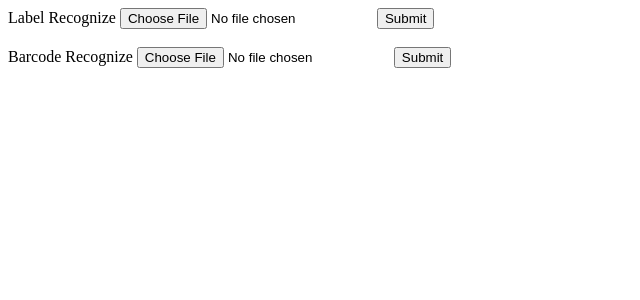
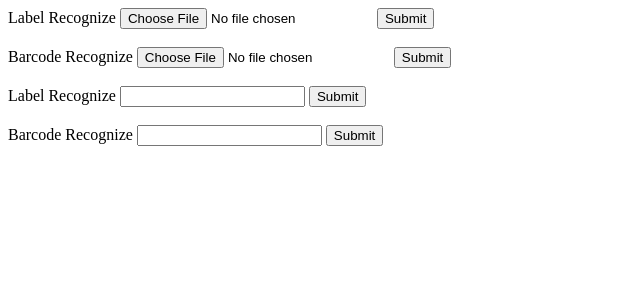
Before and after one commit to imclab/Vinodex, a Django app: page /wine/image in a window 1280 px wide. Shown: the top 300 px of the page, without its empty margins (0-640 px from the left). Run offline with Django 3.2, Linux system fonts and the light colour scheme; parts of the project's set-up code (start-up, migrations or seed data) failed here and were passed over.

Commit message:
URL upload form made

```diff
--- a/wine/wine/templates/upload.html
+++ b/wine/wine/templates/upload.html
@@ -20,4 +20,20 @@
   <input type="file" name="image" />
   <input type="submit">
 </form>
+
+<br />
+
+<form method="GET" action="/api/v1/wine/ocr">
+  Label Recognize
+  <input type="text" name="url" />
+  <input type="submit">
+</form>
+
+<br />
+
+<form method="GET" action="/api/v1/wine/barcode">
+  Barcode Recognize
+  <input type="text" name="url" />
+  <input type="submit">
+</form>
 {% endblock %}
--- a/wine/wine/tools.py
+++ b/wine/wine/tools.py
@@ -55,7 +55,7 @@ def get_barcode_from_image(url):
 def download_image_from_request(request):
 
     def download_remote_image(url):
-        filename = download_file("url")
+        filename = download_file(url)
         return filename
 
     def download_uploaded_image(image_file):
@@ -71,9 +71,9 @@ def download_image_from_request(request):
         image_file = request.FILES["image"]
         return download_uploaded_image(image_file)
 
-def badRequest(message):
+def bad_request(message):
     response = {"message": "A `url` or an `image` is required"}
-    return None, HttpResponseBadRequest(json.dumps(response),
+    return HttpResponseBadRequest(json.dumps(response),
             mimetype="application/json")
 
 def render_result(wines, wineries, request):
--- a/wine/wine/views.py
+++ b/wine/wine/views.py
@@ -13,7 +13,7 @@ from django.views.decorators.csrf import csrf_exempt
 from tastypie.serializers import Serializer
 from tools import (safe_get, download_file, get_filename,
                    get_barcode_from_image, render_result,
-                   download_image_from_request)
+                   download_image_from_request, bad_request)
 
 @login_required
 def home(request):
@@ -39,7 +39,7 @@ def wine_barcode(request):
         if image_filename:
             return get_barcode_from_image(image_filename), None
         else:
-            return None, badRequest("A barcode or image is required")
+            return None, bad_request("A barcode or image is required")
 
     barcode, response = get_barcode(request)
     if not barcode:
@@ -63,7 +63,7 @@ def wine_ocr(request):
         if image_filename:
             return image_filename, None
         elif not request.GET.get("url"):
-            return None, badRequest("An image file is required")
+            return None, bad_request("An image file is required")
 
     filename, response = get_image_filename(request)
     if not filename:
```
